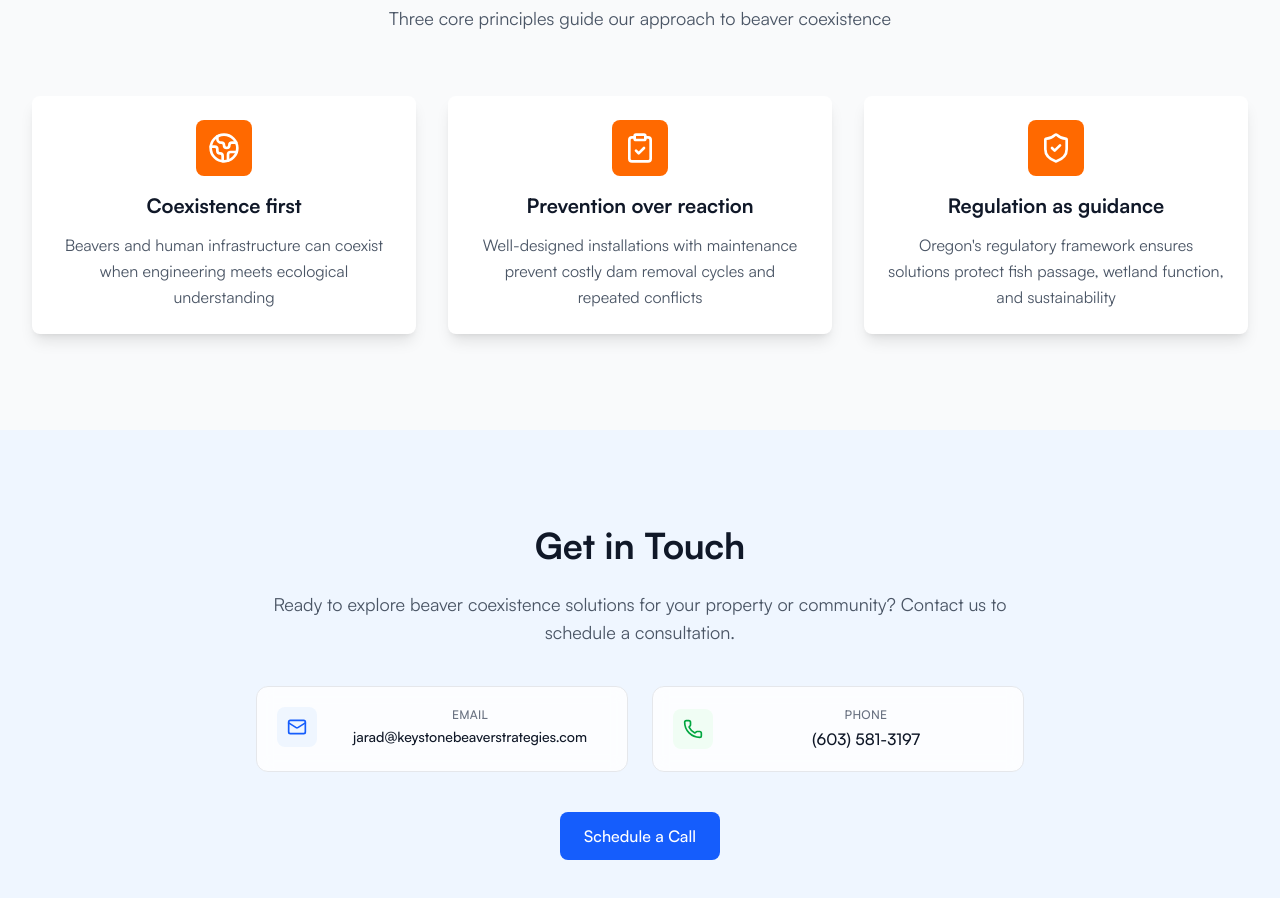
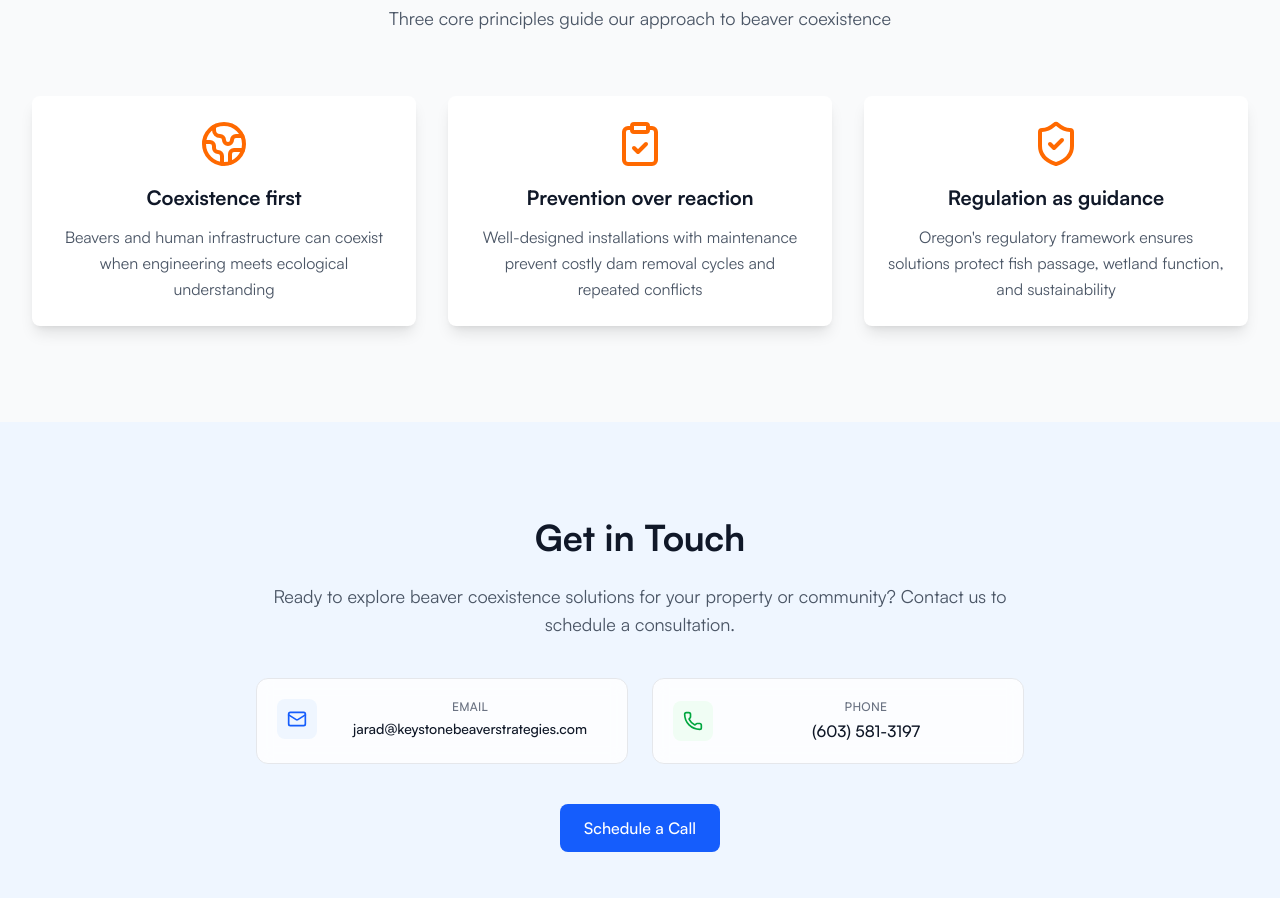
Before and after one commit to jarad-kbs/web, a Next.js app: page / in a window 1280 px wide. Shown: the part 1840-2738 px from the top of the page. Built offline with nearby package versions, Linux system fonts and the light colour scheme.

Commit message:
fix: Update icon sizes and styles in Philosophy component for improved visibility

```diff
--- a/src/components/Philosophy.tsx
+++ b/src/components/Philosophy.tsx
@@ -10,19 +10,19 @@ export default function Philosophy() {
       title: 'Coexistence first',
       description:
         'Beavers and human infrastructure can coexist when engineering meets ecological understanding',
-      icon: <Globe2 className="w-8 h-8 text-white" />,
+      icon: <Globe2 className="w-12 h-12 text-orange-500" />,
     },
     {
       title: 'Prevention over reaction',
       description:
         'Well-designed installations with maintenance prevent costly dam removal cycles and repeated conflicts',
-      icon: <ClipboardCheck className="w-8 h-8 text-white" />,
+      icon: <ClipboardCheck className="w-12 h-12 text-orange-500" />,
     },
     {
       title: 'Regulation as guidance',
       description:
         "Oregon's regulatory framework ensures solutions protect fish passage, wetland function, and sustainability",
-      icon: <ShieldCheck className="w-8 h-8 text-white" />,
+      icon: <ShieldCheck className="w-12 h-12 text-orange-500" />,
     },
   ];
 
@@ -42,7 +42,7 @@ export default function Philosophy() {
           {principles.map((principle, index) => (
             <Card key={index}>
               <div className="flex flex-col items-center text-center">
-                <div className="bg-orange-500 rounded-lg p-3 mb-4">
+                <div className="mb-4">
                   {principle.icon}
                 </div>
                 <h3 className="text-xl font-bold text-gray-900 mb-3">
```
